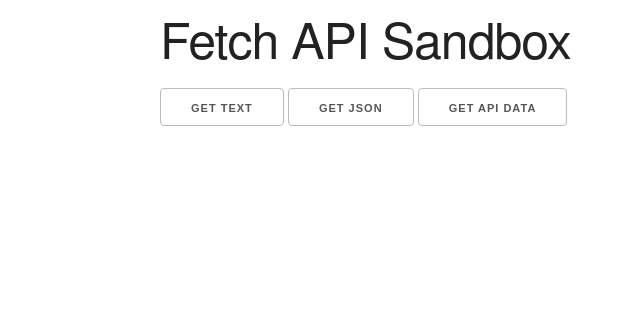
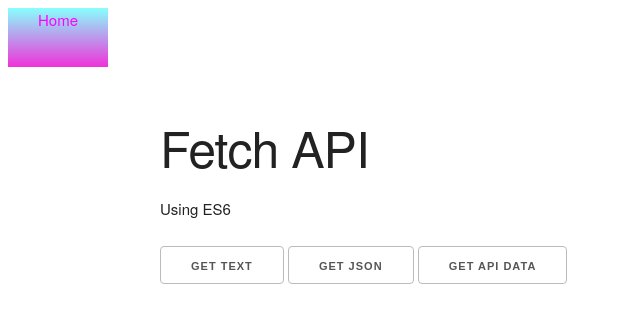
Before and after one commit to dedwards13/modernjs2, a plain HTML site: page fetch_api/index.html in a window 1280 px wide. Shown: the whole page, without its empty margins (0-640 px from the left). Drawn offline with nearby package versions, Linux system fonts and the light colour scheme.

Commit message:
style changes

```diff
--- a/fetch_api/index.html
+++ b/fetch_api/index.html
@@ -1,22 +1,62 @@
 <!DOCTYPE html>
 <html lang="en">
   <head>
-  <meta charset="UTF-8">
-  <meta name="viewport" content="width=device-width, initial-scale=1.0">
-  <meta http-equiv="X-UA-Compatible" content="ie=edge">
-  <link rel="stylesheet" href="https://cdnjs.cloudflare.com/ajax/libs/skeleton/2.0.4/skeleton.css" />
-  <title>Ajax Sandbox</title>
+    <meta charset="UTF-8" />
+    <meta name="viewport" content="width=device-width, initial-scale=1.0" />
+    <meta http-equiv="X-UA-Compatible" content="ie=edge" />
+    <link
+      rel="stylesheet"
+      href="https://cdnjs.cloudflare.com/ajax/libs/skeleton/2.0.4/skeleton.css"
+    />
+    <title>Fetch API Ajax Sandbox</title>
+    <style>
+      nav {
+        align-items: center;
+        display: flex;
+        justify-content: center;
+        margin: 0;
+        padding: 0;
+        background: linear-gradient(to bottom, #89fffd, #ef32d9);
+        width: 100px;
+      }
+      ol {
+        list-style-type: none;
+        /* padding-top: 2rem; */
+      }
+      li,
+      a {
+        color: magenta;
+        text-decoration: none;
+      }
+
+      li:nth-child(even) {
+        color: cyan;
+      }
+
+      .container {
+        margin-top: 5rem;
+      }
+    </style>
   </head>
   <body>
+    <nav>
+      <ol class="menu">
+        <li class="hover">
+          <a href="../index.html">Home</a>
+        </li>
+      </ol>
+    </nav>
     <div class="container">
-    <h1>Fetch API Sandbox</h1>
+      <h1>Fetch API</h1>
+      <p>Using ES6</p>
       <button id="button1">Get Text</button>
       <button id="button2">Get JSON</button>
       <button id="button3">Get API Data</button>
-    <br><br>
+      <br /><br />
       <div id="output"></div>
     </div>
 
+    <script src="nav.js"></script>
     <script src="app.js"></script>
   </body>
 </html>
--- /dev/null
+++ b/nav.js
@@ -0,0 +1,6 @@
+Array.from(document.querySelectorAll(".hover"), function (el) {
+    el.addEventListener("mousemove", function (e) {
+        el.style.setProperty("--px", e.clientX - el.offsetLeft);
+        el.style.setProperty("--py", e.clientY - el.offsetTop);
+    });
+});
--- a/styles.css
+++ b/style-nav.css
@@ -2,8 +2,8 @@
 
 .hover {
     background: #242424;
-    background: rgba(36, 36, 36, 0.3);
-    color: magenta;
+    background: rgba(36, 36, 36, 0.7);
+    /* color: magenta; */
     display: flex;
     align-items: flex-end;
     cursor: pointer;
@@ -14,6 +14,12 @@
     z-index: 2;
     transition: background-color 0.2s linear;
     font-family: Lato, sans-serif;
+}
+
+li,
+a {
+    color: magenta;
+    text-decoration: none;
 }
 
 li:nth-child(even) {
```
Also changed, not shown: index.html (+2 -9 lines), 1 other file. Lines whose indentation alone changed are shown as unchanged.
